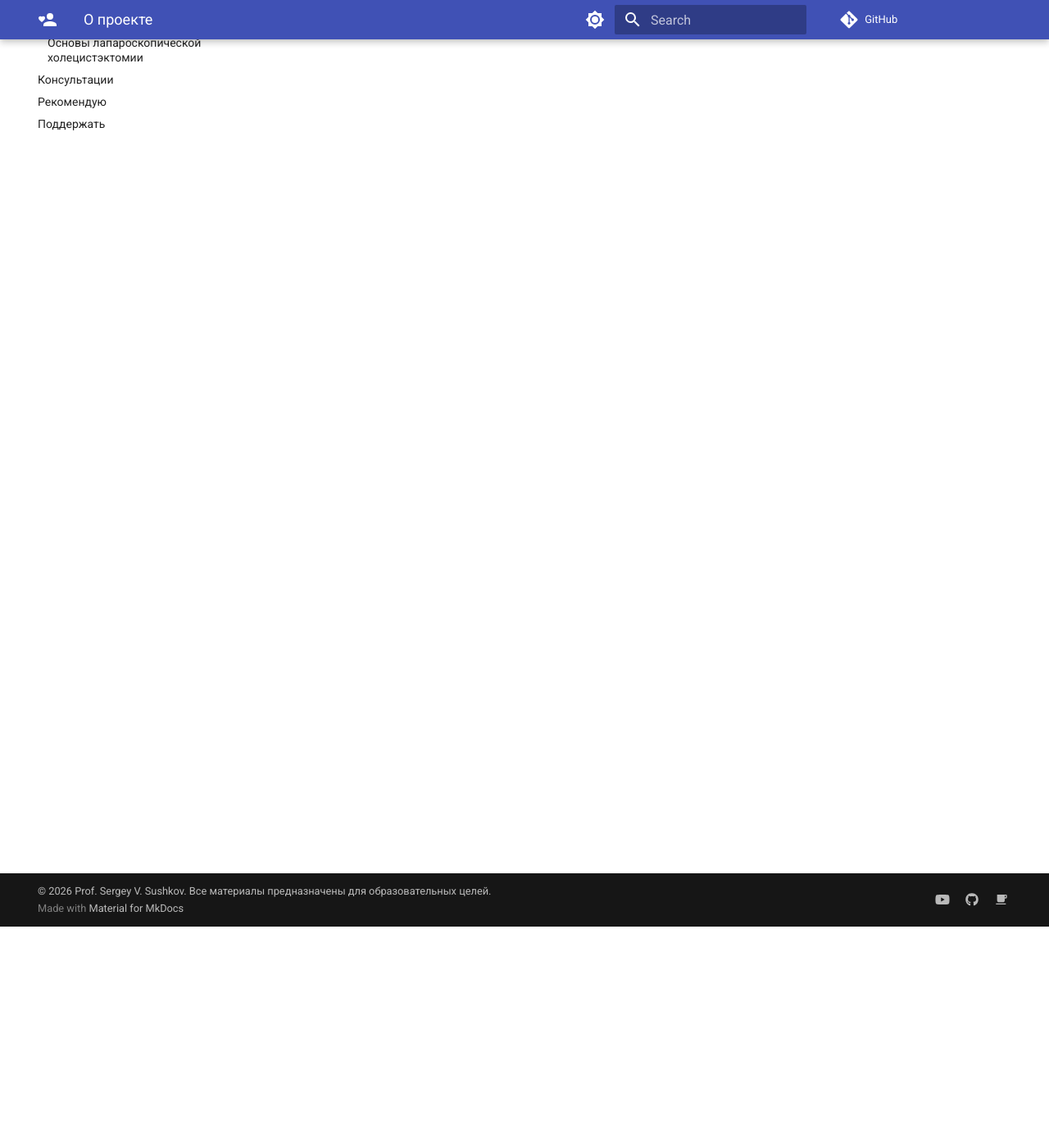
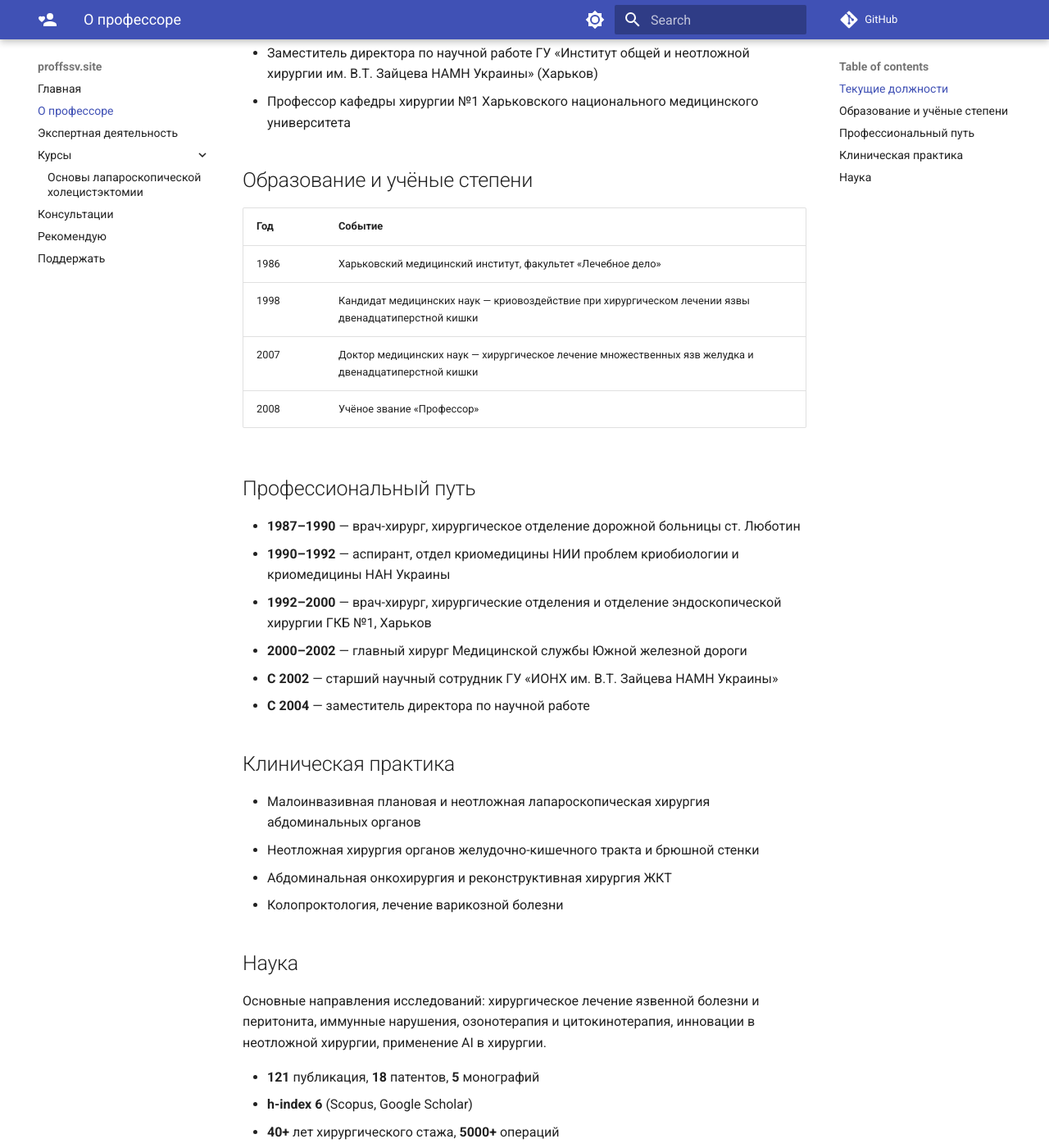
Before and after one commit to Serg2206/proffssv.site, an MkDocs documentation site: the page built from docs/about.md, in a window 1280 px wide and 1400 px high, scrolled down 270 px. Shown: the whole window at 82% size. Built offline with MkDocs 1.6.1 and Material for MkDocs 9.7.7, drawn with Linux system fonts in a browser that asks for light colours; comment, search, counter and statistics services are not loaded; some of the changed text lies outside the part shown.

Commit message:
Add expert activity page and full professor profile
https://claude.ai/code/session_014tbu7g2X2pUQkFY97eaQ1M

```diff
--- a/docs/about.md
+++ b/docs/about.md
@@ -1,3 +1,49 @@
-# About
+---
+title: О профессоре
+description: Профессор Сушков Сергей Валентинович — хирург высшей категории, доктор медицинских наук, заместитель директора по научной работе ИОНХ им. В.Т. Зайцева НАМН Украины.
+---
 
-Сайт будет наполняться потом. Это заготовка.
+# О профессоре
+
+**Сушков Сергей Валентинович** — профессор, доктор медицинских наук, врач-хирург высшей квалификационной категории.
+
+## Текущие должности
+
+- Заместитель директора по научной работе ГУ «Институт общей и неотложной хирургии им. В.Т. Зайцева НАМН Украины» (Харьков)
+- Профессор кафедры хирургии №1 Харьковского национального медицинского университета
+
+## Образование и учёные степени
+
+| Год | Событие |
+|-----|---------|
+| 1986 | Харьковский медицинский институт, факультет «Лечебное дело» |
+| 1998 | Кандидат медицинских наук — криовоздействие при хирургическом лечении язвы двенадцатиперстной кишки |
+| 2007 | Доктор медицинских наук — хирургическое лечение множественных язв желудка и двенадцатиперстной кишки |
+| 2008 | Учёное звание «Профессор» |
+
+## Профессиональный путь
+
+- **1987–1990** — врач-хирург, хирургическое отделение дорожной больницы ст. Люботин
+- **1990–1992** — аспирант, отдел криомедицины НИИ проблем криобиологии и криомедицины НАН Украины
+- **1992–2000** — врач-хирург, хирургические отделения и отделение эндоскопической хирургии ГКБ №1, Харьков
+- **2000–2002** — главный хирург Медицинской службы Южной железной дороги
+- **С 2002** — старший научный сотрудник ГУ «ИОНХ им. В.Т. Зайцева НАМН Украины»
+- **С 2004** — заместитель директора по научной работе
+
+## Клиническая практика
+
+- Малоинвазивная плановая и неотложная лапароскопическая хирургия абдоминальных органов
+- Неотложная хирургия органов желудочно-кишечного тракта и брюшной стенки
+- Абдоминальная онкохирургия и реконструктивная хирургия ЖКТ
+- Колопроктология, лечение варикозной болезни
+
+## Наука
+
+Основные направления исследований: хирургическое лечение язвенной болезни и перитонита, иммунные нарушения, озонотерапия и цитокинотерапия, инновации в неотложной хирургии, применение AI в хирургии.
+
+- **121** публикация, **18** патентов, **5** монографий
+- **h-index 6** (Scopus, Google Scholar)
+- **40+** лет хирургического стажа, **5000+** операций
+- **200+** обученных хирургов, **20+** научных руководств (PhD/DSc)
+
+Подробнее — на странице [Экспертная деятельность](./expert.md).
--- a/mkdocs.yml
+++ b/mkdocs.yml
@@ -65,7 +65,8 @@ markdown_extensions:
 
 nav:
   - Главная: index.md
-  - О проекте: about.md
+  - О профессоре: about.md
+  - Экспертная деятельность: expert.md
   - Курсы:
       - Основы лапароскопической холецистэктомии: courses/laparoscopic-cholecystectomy-basics.md
   - Консультации: consultations.md
```
Also changed, not shown: docs/expert.md (added, +49 -0 lines).
